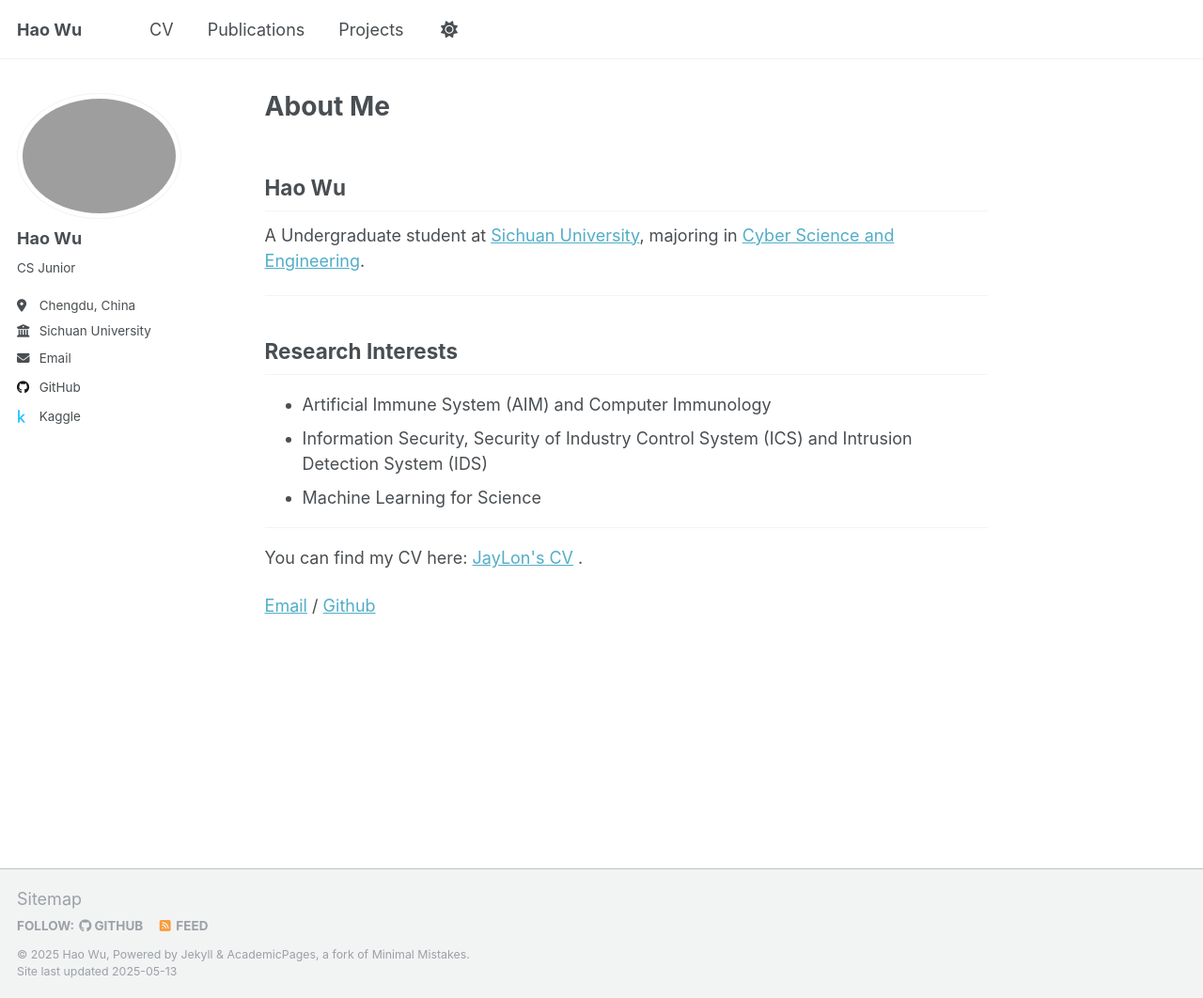
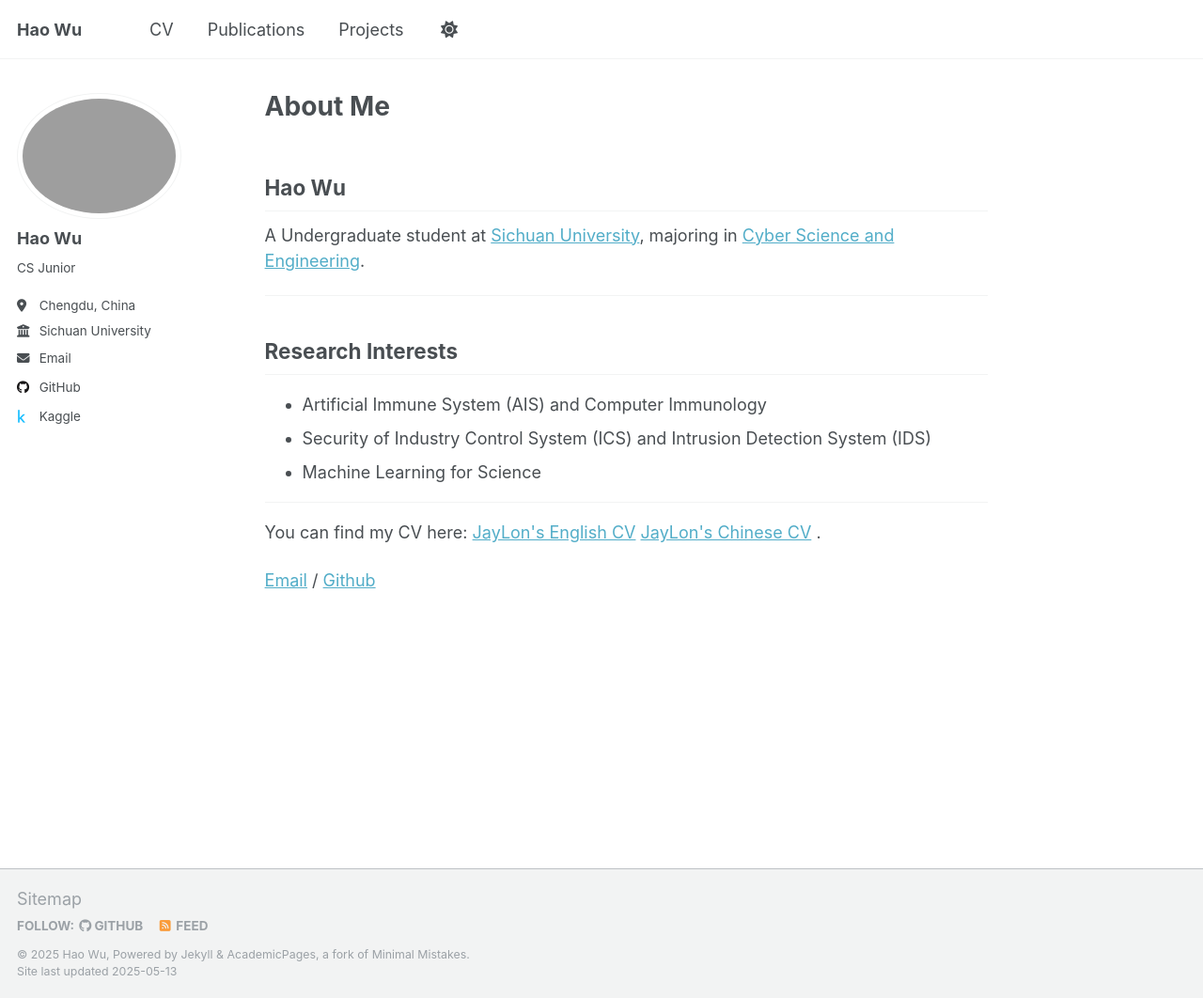
Before and after one commit to JayLon1022/JayLon1022.github.io, a Jekyll site: the page built from _pages/about.md, in a window 1280 px wide and 1062 px high. Shown: the whole window at 94% size. Built offline with Jekyll 4.4.1, drawn with Linux system fonts in a browser that asks for light colours.

Commit message:
Update about.md

```diff
--- a/_pages/about.md
+++ b/_pages/about.md
@@ -16,11 +16,11 @@ A Undergraduate student at [Sichuan University](https://www.scu.edu.cn/), majori
 
 ## Research Interests
 
-- Artificial Immune System (AIM) and Computer Immunology
-- Information Security, Security of Industry Control System (ICS) and Intrusion Detection System (IDS)
+- Artificial Immune System (AIS) and Computer Immunology
+- Security of Industry Control System (ICS) and Intrusion Detection System (IDS)
 - Machine Learning for Science
 
 ---
-You can find my CV here: [JayLon&#39;s CV](../assets/CV_E.pdf) .
+You can find my CV here: [JayLon&#39;s English CV](../files/resume_eng.pdf) [JayLon&#39;s Chinese CV](../files/resume_chi.pdf) .
 
 [Email](mailto:wuhao1022@stu.scu.edu.cn) / [Github](https://github.com/JayLon1022)
```
